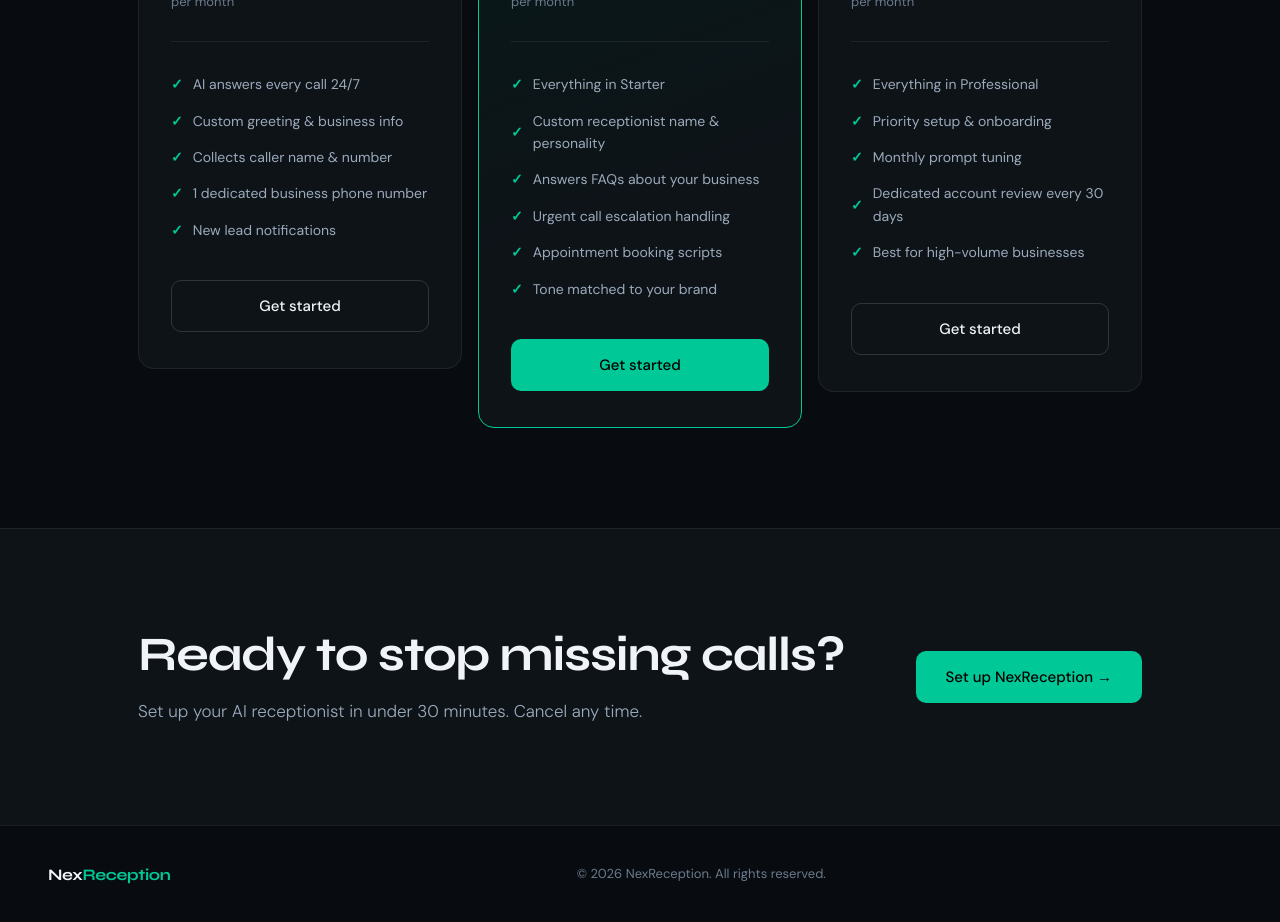
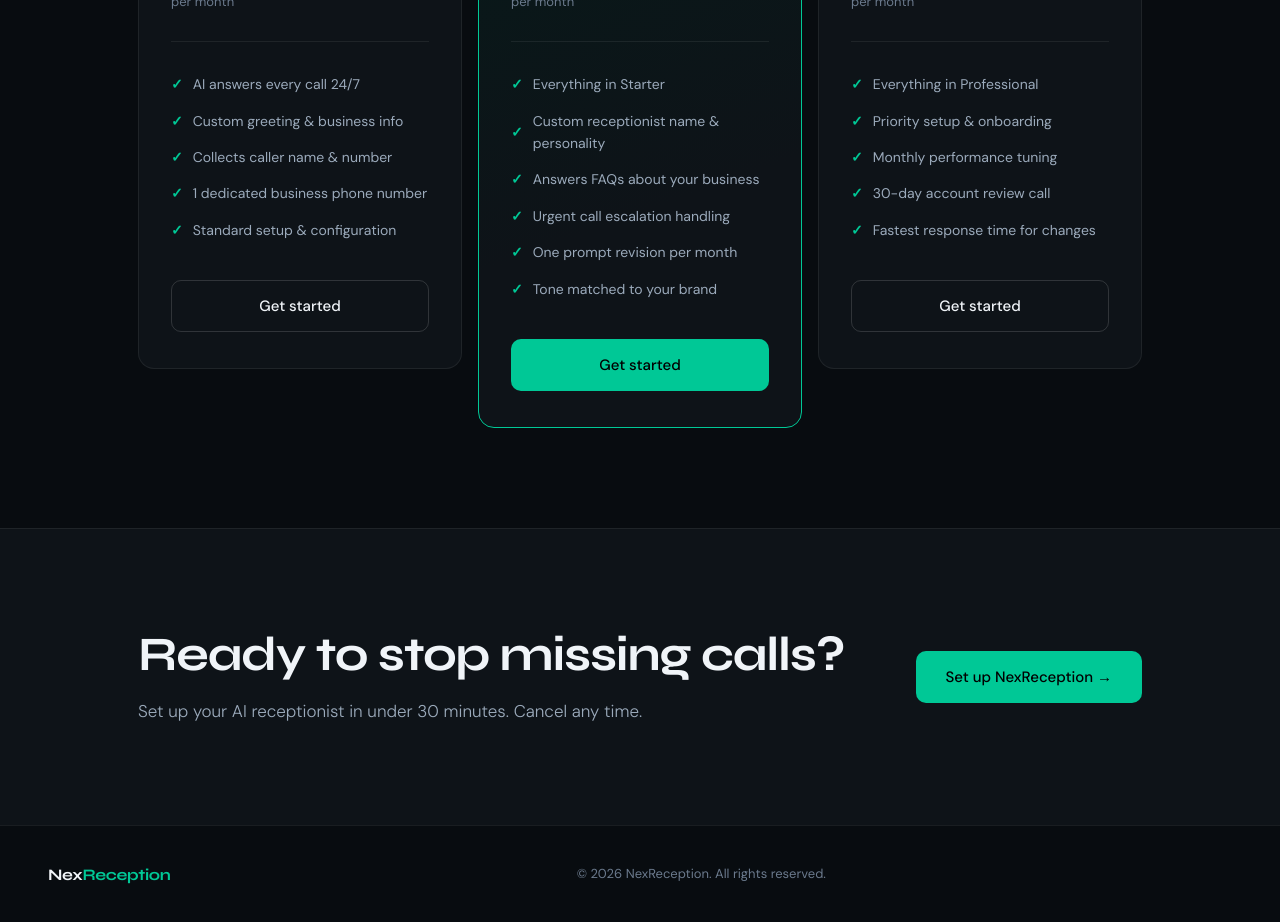
Before and after one commit to mitchdiamond11-create/nexreception, a Next.js app: page / in a window 1280 px wide. Shown: the part 3960-4882 px from the top of the page. Built offline with nearby package versions, Linux system fonts and the light colour scheme.

Commit message:
Update plan feature differences

```diff
--- a/app/page.tsx
+++ b/app/page.tsx
@@ -827,7 +827,7 @@
               <li>Custom greeting &amp; business info</li>
               <li>Collects caller name &amp; number</li>
               <li>1 dedicated business phone number</li>
-              <li>New lead notifications</li>
+              <li>Standard setup &amp; configuration</li>
             </ul>
             <a href="/onboarding" className="btn-plan">Get started</a>
           </div>
@@ -843,7 +843,7 @@
               <li>Custom receptionist name &amp; personality</li>
               <li>Answers FAQs about your business</li>
               <li>Urgent call escalation handling</li>
-              <li>Appointment booking scripts</li>
+              <li>One prompt revision per month</li>
               <li>Tone matched to your brand</li>
             </ul>
             <a href="/onboarding" className="btn-plan primary">Get started</a>
@@ -857,9 +857,9 @@
             <ul>
               <li>Everything in Professional</li>
               <li>Priority setup &amp; onboarding</li>
-              <li>Monthly prompt tuning</li>
-              <li>Dedicated account review every 30 days</li>
-              <li>Best for high-volume businesses</li>
+              <li>Monthly performance tuning</li>
+              <li>30-day account review call</li>
+              <li>Fastest response time for changes</li>
             </ul>
             <a href="/onboarding" className="btn-plan">Get started</a>
           </div>
```
